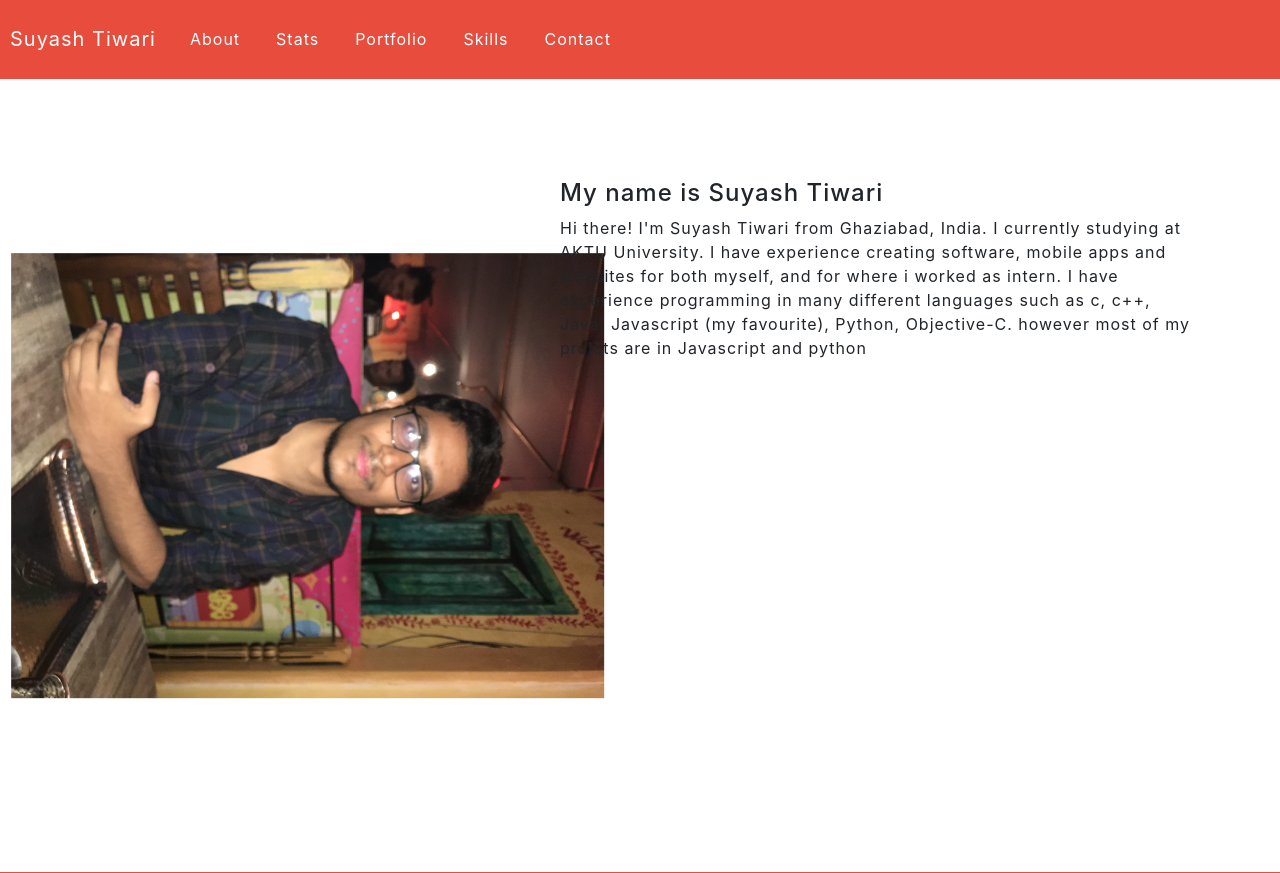
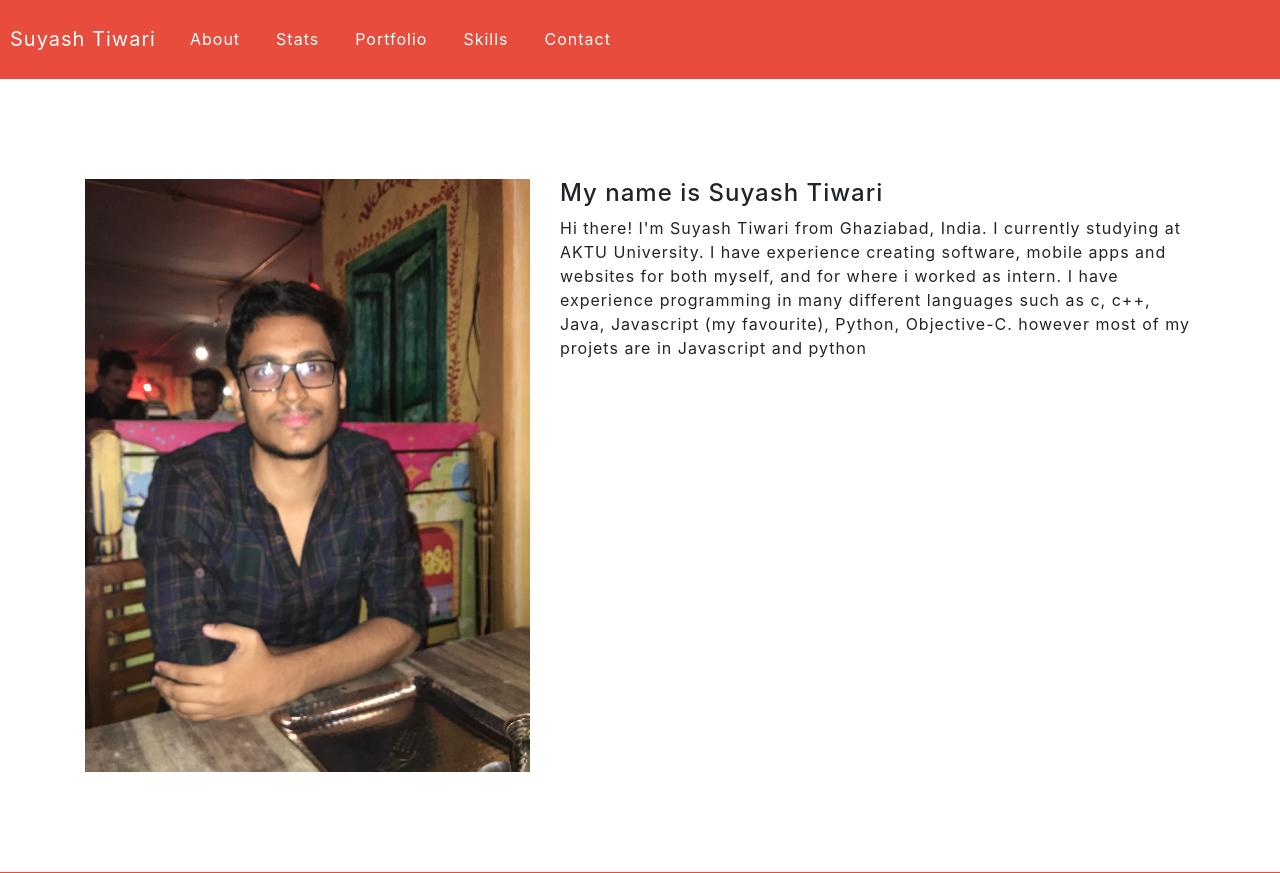
Before and after one commit to suyash1798/suyash, a PHP site: page /index.html in a window 1280 px wide. Shown: the part 801-1674 px from the top of the page. Run offline with PHP 8.4, Linux system fonts and the light colour scheme; some libraries are stand-ins or nearby versions.

Commit message:
photo setted down

```diff
--- a/css/style.css
+++ b/css/style.css
@@ -67,7 +67,7 @@ body {
 
 .aboutImage {
     max-width: 100%;
-    transform: rotate(90deg);
+    /*transform: rotate(90deg);*/
 }
 
 .skillsSection ,
```
Also changed, not shown: img/IMG_0790.JPG.
